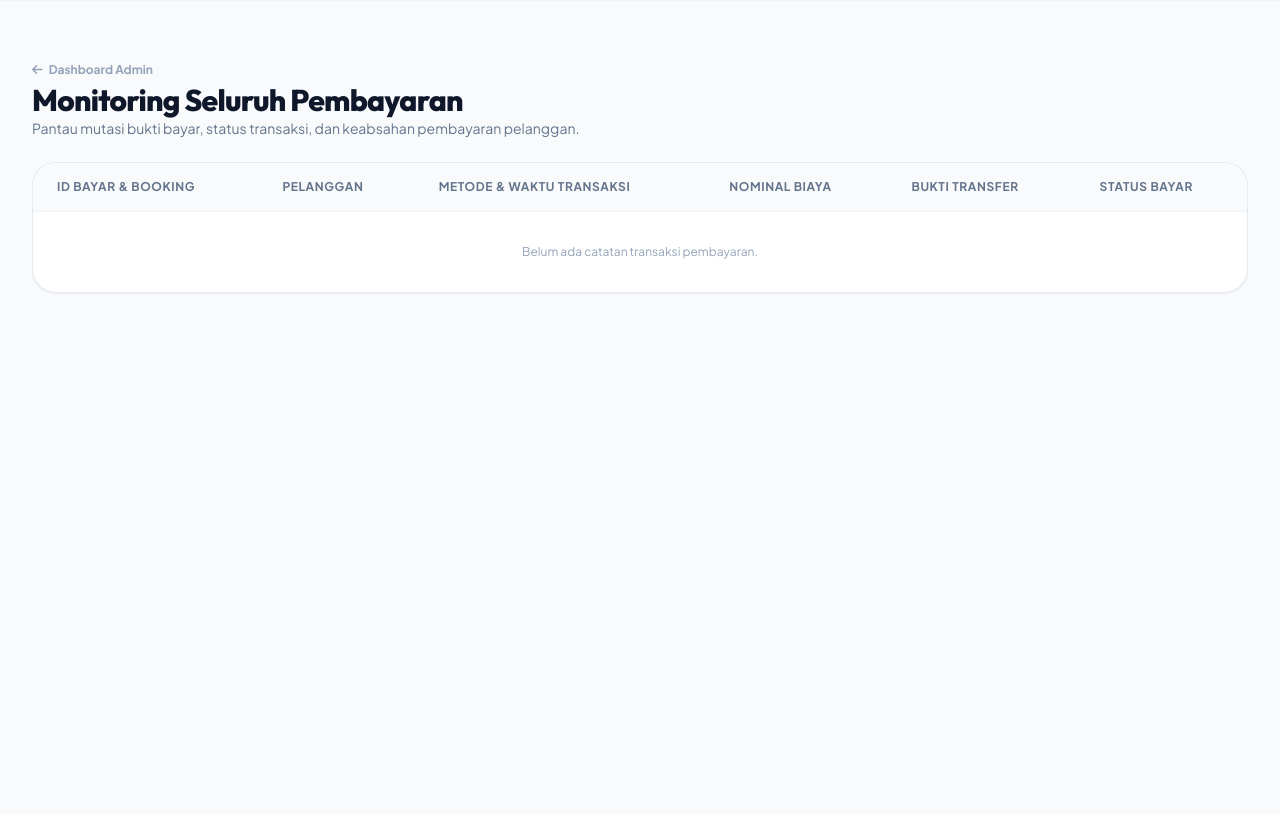
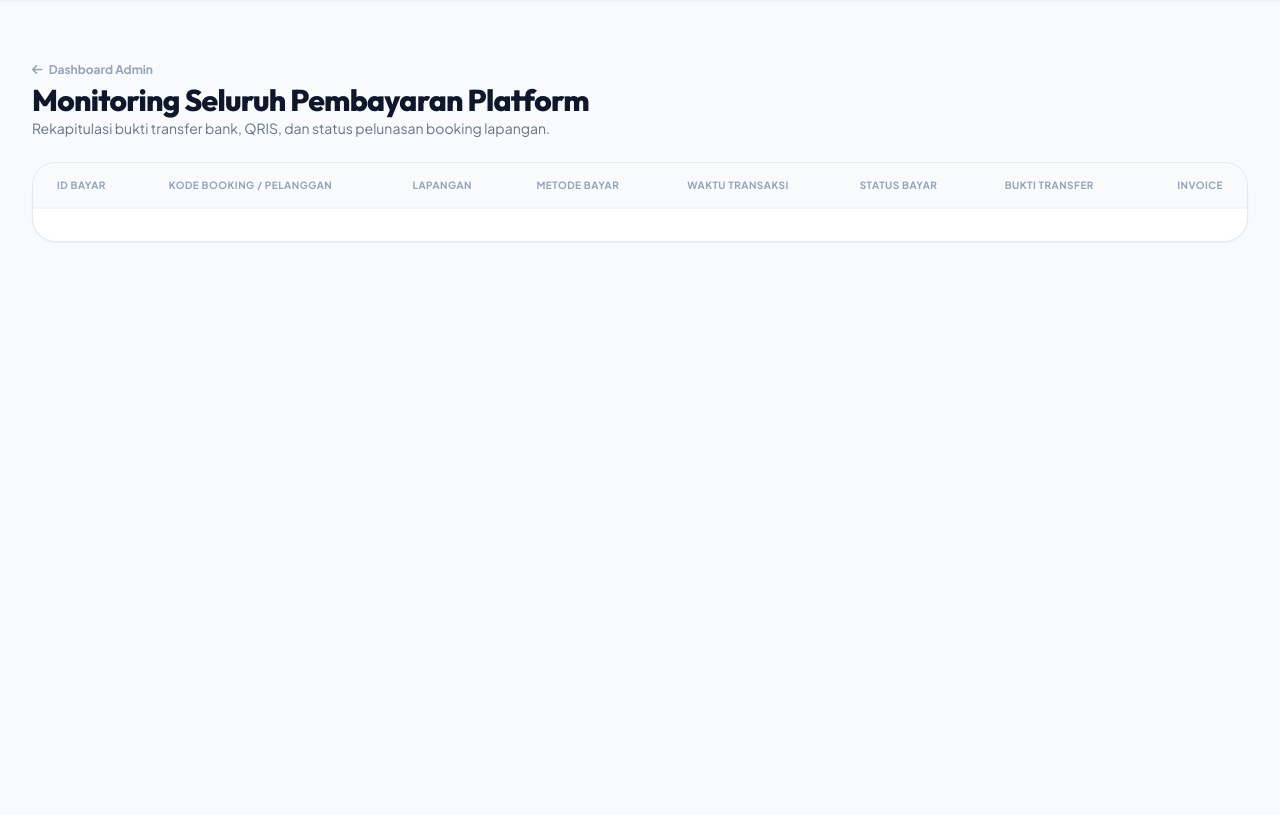
Before and after one commit to egiyy/Sportify, a Laravel app: template resources/views/sportify/admin/pembayaran.blade.php in a window 1280 px wide. Shown: the part 81-896 px from the top of the page. Run offline with Laravel 12, Linux system fonts and the light colour scheme; the template is opened without the code that fills it, so the values that code supplies are empty; the visitor is signed in with stand-in values (Sample User, id 1); data comes from the database, SQL or seed files in the repository; some libraries are stand-ins or nearby versions.

Commit message:
Update seeder, monitoring pembayaran admin

```diff
--- a/resources/views/sportify/admin/pembayaran.blade.php
+++ b/resources/views/sportify/admin/pembayaran.blade.php
@@ -3,99 +3,119 @@
 @section('title', 'Monitoring Seluruh Pembayaran - Admin Sportify')
 
 @section('content')
-<div class="py-10 bg-slate-50 min-h-screen">
+<div class="py-10 bg-slate-50 min-h-screen" x-data="{ proofModal: false, proofUrl: '', proofCustomer: '' }">
     <div class="max-w-7xl mx-auto px-4 sm:px-6 lg:px-8 space-y-6">
 
-        <!-- Header -->
         <div class="flex flex-col sm:flex-row sm:items-center justify-between gap-4">
             <div>
                 <a href="{{ route('admin.dashboard') }}" class="text-xs font-bold text-slate-400 hover:text-slate-600 transition mb-1 inline-block">
                     <i class="fa-solid fa-arrow-left mr-1"></i> Dashboard Admin
                 </a>
                 <h1 class="font-display font-extrabold text-2xl sm:text-3xl text-slate-900 tracking-tight">
-                    Monitoring Seluruh Pembayaran
+                    Monitoring Seluruh Pembayaran Platform
                 </h1>
                 <p class="text-xs sm:text-sm text-slate-500">
-                    Pantau mutasi bukti bayar, status transaksi, dan keabsahan pembayaran pelanggan.
+                    Rekapitulasi bukti transfer bank, QRIS, dan status pelunasan booking lapangan.
                 </p>
             </div>
         </div>
 
-        <!-- Table Card -->
         <div class="bg-white rounded-3xl border border-slate-200/90 shadow-sm overflow-hidden">
             <div class="overflow-x-auto">
-                <table class="w-full text-left text-xs">
-                    <thead class="bg-slate-50 border-b border-slate-100 text-slate-500 uppercase tracking-wider font-bold">
+                <table class="w-full text-xs text-left">
+                    <thead class="bg-slate-50 text-slate-400 uppercase tracking-wider text-[10px] border-b border-slate-100">
                         <tr>
-                            <th class="py-4 px-6">ID Bayar & Booking</th>
-                            <th class="py-4 px-6">Pelanggan</th>
-                            <th class="py-4 px-6">Metode & Waktu Transaksi</th>
-                            <th class="py-4 px-6">Nominal Biaya</th>
-                            <th class="py-4 px-6">Bukti Transfer</th>
-                            <th class="py-4 px-6">Status Bayar</th>
+                            <th class="px-6 py-3.5 font-bold">ID Bayar</th>
+                            <th class="px-6 py-3.5 font-bold">Kode Booking / Pelanggan</th>
+                            <th class="px-6 py-3.5 font-bold">Lapangan</th>
+                            <th class="px-6 py-3.5 font-bold">Metode Bayar</th>
+                            <th class="px-6 py-3.5 font-bold">Waktu Transaksi</th>
+                            <th class="px-6 py-3.5 font-bold">Status Bayar</th>
+                            <th class="px-6 py-3.5 font-bold">Bukti Transfer</th>
+                            <th class="px-6 py-3.5 font-bold text-right">Invoice</th>
                         </tr>
                     </thead>
                     <tbody class="divide-y divide-slate-100">
-                        @forelse($pembayarans as $p)
-                            <tr class="hover:bg-slate-50/80 transition">
-                                <td class="py-4 px-6">
-                                    <span class="font-bold text-slate-900 block font-mono">#PAY-{{ str_pad($p->id_pembayaran, 4, '0', STR_PAD_LEFT) }}</span>
-                                    <span class="text-[10px] text-slate-400 font-mono">Booking #SPT-{{ str_pad($p->booking->id_booking ?? 0, 5, '0', STR_PAD_LEFT) }}</span>
+                        @foreach($pembayarans as $p)
+                            <tr class="hover:bg-slate-50/70 transition">
+                                <td class="px-6 py-4 font-mono font-bold text-slate-900">
+                                    #PAY-{{ str_pad($p->id_pembayaran, 5, '0', STR_PAD_LEFT) }}
                                 </td>
-                                <td class="py-4 px-6">
-                                    <span class="font-bold text-slate-900 block">{{ $p->booking->customer->nama ?? 'Customer' }}</span>
-                                    <span class="text-[11px] text-slate-500">{{ $p->booking->slot->lapangan->nama_lapangan ?? 'Lapangan' }}</span>
+                                <td class="px-6 py-4">
+                                    <span class="font-mono font-bold text-slate-800 block text-xs">
+                                        #SPT-{{ str_pad($p->booking->id_booking, 5, '0', STR_PAD_LEFT) }}
+                                    </span>
+                                    <span class="text-slate-600">{{ $p->booking->customer->nama ?? 'Pelanggan' }}</span>
                                 </td>
-                                <td class="py-4 px-6">
-                                    <span class="font-bold text-slate-800 block">{{ $p->metode_bayar }}</span>
-                                    <span class="text-[10px] text-slate-400">{{ \Carbon\Carbon::parse($p->waktu_transaksi)->translatedFormat('d M Y, H:i') }}</span>
+                                <td class="px-6 py-4">
+                                    <span class="font-bold text-slate-800 block">{{ $p->booking->slot->lapangan->nama_lapangan }}</span>
+                                    <span class="text-[10px] text-slate-500">{{ \App\Helpers\Sportify::rupiah($p->booking->total_harga) }}</span>
                                 </td>
-                                <td class="py-4 px-6 font-bold text-slate-900">
-                                    {{ \App\Helpers\Sportify::rupiah($p->booking->total_harga ?? 0) }}
+                                <td class="px-6 py-4">
+                                    <span class="px-2 py-0.5 rounded font-bold text-[10px] bg-slate-100 text-slate-800">
+                                        {{ $p->metode_bayar }}
+                                    </span>
                                 </td>
-                                <td class="py-4 px-6">
-                                    @if($p->bukti_bayar)
-                                        <a href="{{ $p->bukti_bayar }}" target="_blank" class="inline-flex items-center px-2.5 py-1 rounded-lg bg-blue-50 text-blue-700 hover:bg-blue-100 font-bold text-[11px] transition">
-                                            <i class="fa-solid fa-image mr-1"></i> Lihat Bukti
-                                        </a>
-                                    @else
-                                        <span class="text-[11px] text-slate-400 italic">Belum diunggah</span>
-                                    @endif
+                                <td class="px-6 py-4 text-slate-600">
+                                    {{ $p->waktu_transaksi->translatedFormat('d M Y, H:i') }} WIB
                                 </td>
-                                <td class="py-4 px-6">
+                                <td class="px-6 py-4">
                                     @if($p->status_bayar === 'lunas')
-                                        <span class="px-2.5 py-1 rounded-full text-[10px] font-extrabold bg-emerald-100 text-emerald-800">
-                                            <i class="fa-solid fa-check mr-1"></i> Lunas
+                                        <span class="px-2.5 py-0.5 rounded-full text-[10px] font-extrabold bg-emerald-100 text-emerald-800">
+                                            Lunas
                                         </span>
-                                    @elseif($p->status_bayar === 'ditolak')
-                                        <span class="px-2.5 py-1 rounded-full text-[10px] font-extrabold bg-rose-100 text-rose-800">
-                                            <i class="fa-solid fa-xmark mr-1"></i> Ditolak
+                                    @elseif($p->status_bayar === 'pending')
+                                        <span class="px-2.5 py-0.5 rounded-full text-[10px] font-extrabold bg-amber-100 text-amber-800">
+                                            Pending
                                         </span>
                                     @else
-                                        <span class="px-2.5 py-1 rounded-full text-[10px] font-extrabold bg-amber-100 text-amber-800">
-                                            <i class="fa-solid fa-clock mr-1"></i> Pending
+                                        <span class="px-2.5 py-0.5 rounded-full text-[10px] font-extrabold bg-rose-100 text-rose-800">
+                                            Ditolak
                                         </span>
                                     @endif
                                 </td>
-                            </tr>
-                        @empty
-                            <tr>
-                                <td colspan="6" class="py-8 text-center text-slate-400">
-                                    Belum ada catatan transaksi pembayaran.
+                                <td class="px-6 py-4">
+                                    @if($p->bukti_bayar)
+                                        <button type="button" @click="proofUrl = '{{ $p->bukti_bayar }}'; proofCustomer = '{{ $p->booking->customer->nama }}'; proofModal = true" class="text-purple-600 hover:text-purple-800 font-bold flex items-center">
+                                            <i class="fa-solid fa-image mr-1"></i> Buka Foto
+                                        </button>
+                                    @else
+                                        <span class="text-slate-400 italic">Belum ada</span>
+                                    @endif
+                                </td>
+                                <td class="px-6 py-4 text-right">
+                                    <a href="{{ route('booking.invoice', $p->id_booking) }}" target="_blank" class="px-2.5 py-1 rounded-lg bg-slate-100 hover:bg-slate-200 text-slate-700 font-bold text-[10px]">
+                                        <i class="fa-solid fa-receipt mr-1"></i> Invoice
+                                    </a>
                                 </td>
                             </tr>
-                        @endforelse
+                        @endforeach
                     </tbody>
                 </table>
             </div>
 
-            @if($pembayarans->hasPages())
-                <div class="p-4 border-t border-slate-100">
-                    {{ $pembayarans->links() }}
-                </div>
-            @endif
+            <div class="p-4 border-t border-slate-100">
+                {{ $pembayarans->links() }}
+            </div>
         </div>
 
     </div>
+
+    <!-- Modal Proof Viewer -->
+    <div x-show="proofModal" x-cloak class="fixed inset-0 z-50 overflow-y-auto">
+        <div class="flex items-center justify-center min-h-screen px-4 text-center">
+            <div @click="proofModal = false" class="fixed inset-0 bg-slate-950/80 backdrop-blur-sm"></div>
+            <div class="inline-block bg-white rounded-3xl p-6 text-left overflow-hidden shadow-2xl transform transition-all max-w-lg w-full relative z-10 border border-slate-100">
+                <div class="flex items-center justify-between pb-3 border-b border-slate-100 mb-4">
+                    <h4 class="font-bold text-slate-900 text-sm">Bukti Pembayaran (<span x-text="proofCustomer"></span>)</h4>
+                    <button @click="proofModal = false" class="text-slate-400 hover:text-slate-700">
+                        <i class="fa-solid fa-xmark text-lg"></i>
+                    </button>
+                </div>
+                <img :src="proofUrl" class="w-full max-h-[70vh] object-contain rounded-2xl border border-slate-200">
+            </div>
+        </div>
+    </div>
+
 </div>
 @endsection
```
Also changed, not shown: database/seeders/SportifySeeder.php (+3 -66 lines).
